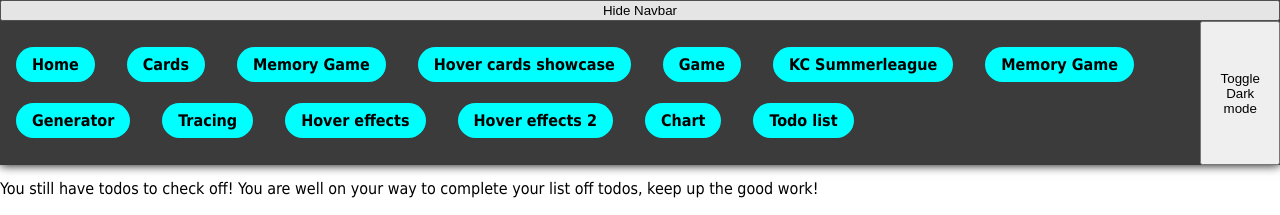
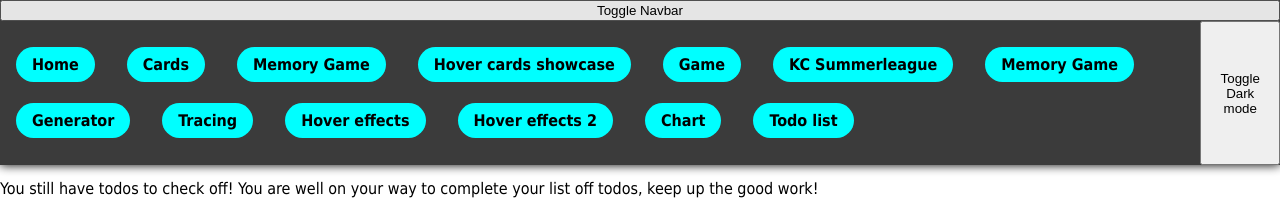
Before and after one commit to EmilNilssonDataDuctus/vite-app, a React (Vite) app: page /todo-list in a window 1280 px wide. Shown: the top 215 px of the page. Built offline with nearby package versions, Linux system fonts and the light colour scheme.

Commit message:
Implement show hide state

```diff
--- a/src/Shared/Navbar/Navbar.jsx
+++ b/src/Shared/Navbar/Navbar.jsx
@@ -1,3 +1,4 @@
+import { useState } from "react";
 import { CommonLink } from "../Links.styled.js";
 import {
   ListItem,
@@ -7,10 +8,21 @@ import {
 } from "./Navbar.styled.js";
 
 function Navbar({ themeToggler }) {
+  const [showNav, setShowNav] = useState(true);
+  const handleToggleNavbar = () => {
+    console.log("navbar btn clicked");
+    setShowNav(!showNav);
+  };
+
   return (
-    <NavbarWrapper>
-      <button>Hide Navbar</button>
-      <NavBarContainer>
+    <NavbarWrapper $showNav={showNav}>
+      <button
+        onClick={handleToggleNavbar}
+        style={{ position: "relative", zIndex: "2" }}
+      >
+        Toggle Navbar
+      </button>
+      <NavBarContainer $showNav={showNav}>
         <NavbarList>
           <ListItem>
             <CommonLink href="/">Home</CommonLink>
--- a/src/Shared/Navbar/Navbar.styled.js
+++ b/src/Shared/Navbar/Navbar.styled.js
@@ -11,9 +11,11 @@ export const NavbarWrapper = styled.nav`
   display: flex;
   flex-direction: column;
 
+  height: ${({ $showNav }) => ($showNav ? "auto" : "0")};
+
   &:hover {
     ul {
-      flex-wrap: wrap;
+      flex-wrap: ${({ $showNav }) => ($showNav ? "wrap" : "nowrap")};
     }
   }
 `;
@@ -21,6 +23,11 @@ export const NavbarWrapper = styled.nav`
 export const NavBarContainer = styled.div`
   display: flex;
   justify-content: space-between;
+
+  transition: transform 200ms;
+
+  transform: ${({ $showNav }) =>
+    $showNav ? "translateY(0)" : "translateY(-100%)"};
 `;
 
 export const NavbarList = styled.ul`
```
